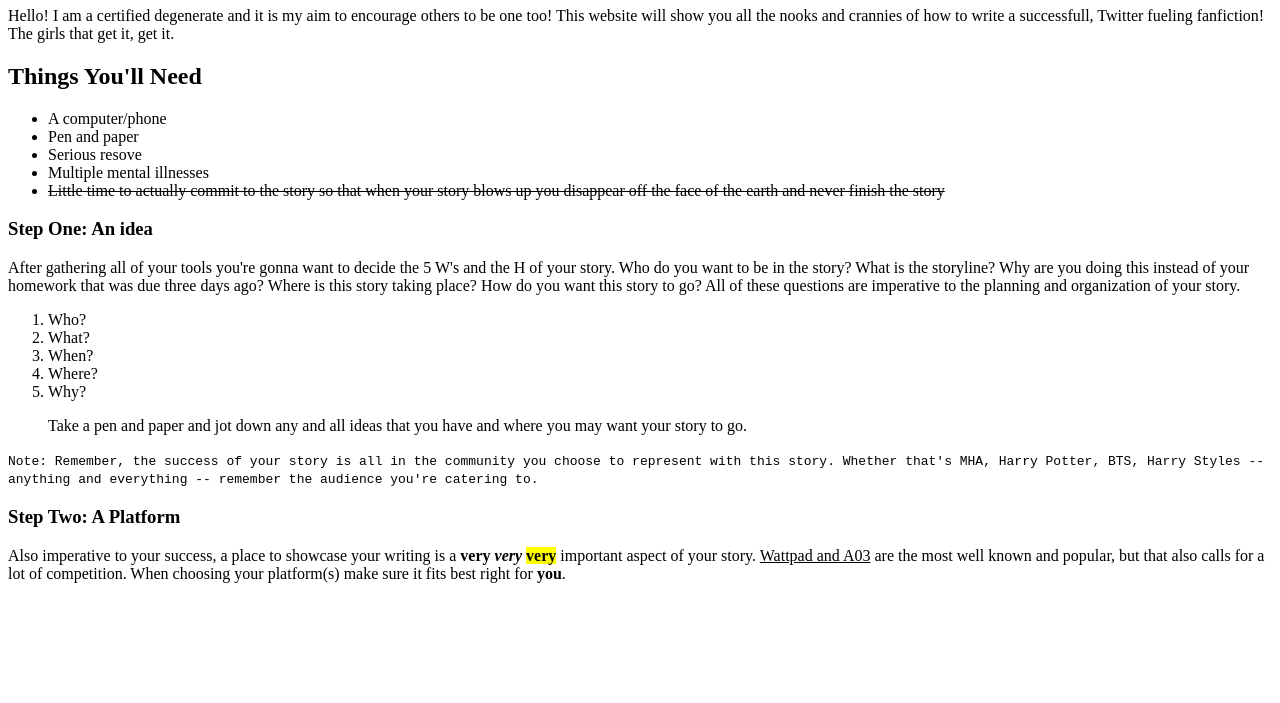
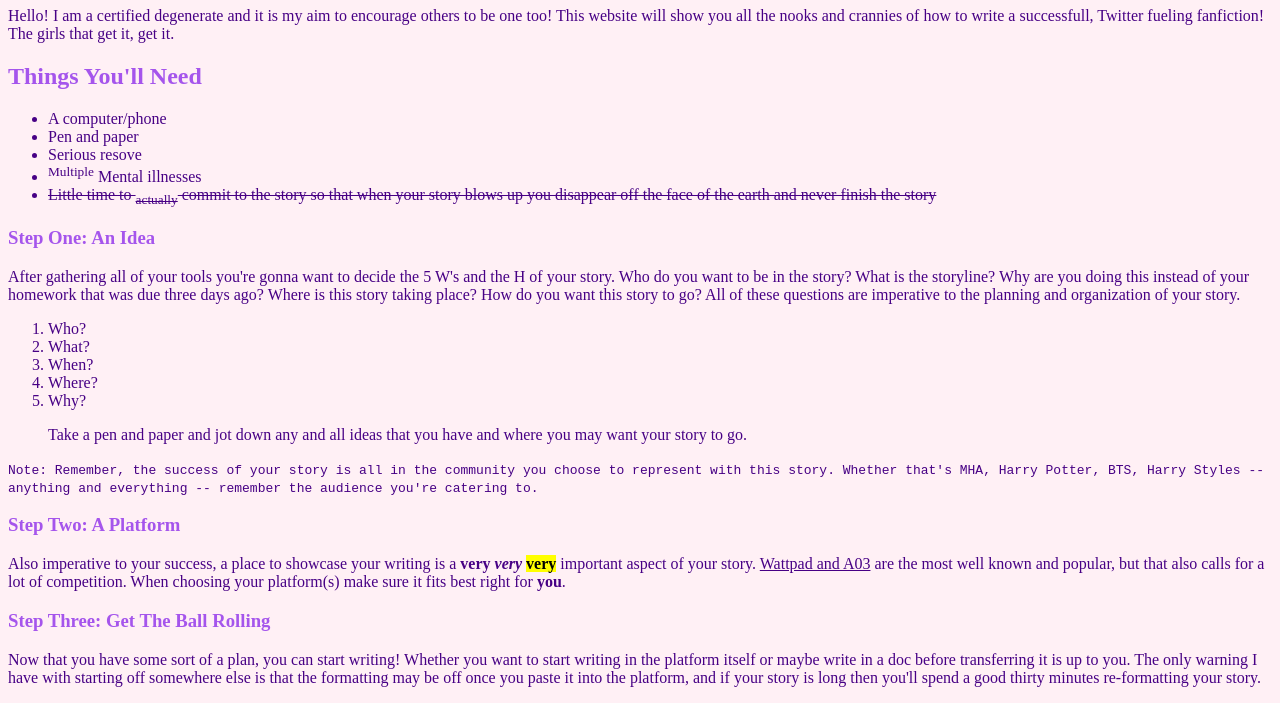
Before and after one commit to KaylaLy29/Dunno, a plain HTML site: page text.html in a window 1280 px wide. Shown: the part 99-802 px from the top of the page. Drawn offline with Linux system fonts and the light colour scheme.

Commit message:
Add files via upload

```diff
--- a/text.html
+++ b/text.html
@@ -5,6 +5,27 @@
 <head>
     <meta charset="utf-8">
     <title>my index page</title>
+    <style>
+        html {
+            background: lavenderblush;
+            color:#A555EC;
+        }
+        p{
+            color:#470085;
+        }
+        ol{
+            color:#470085;
+        }
+        ul{
+            color:#470085;
+        }
+        blockquote{
+            color:#470085;
+        }
+        code{
+            color:#470085;
+        }
+    </style>
 </head>
 
 <body>
@@ -12,7 +33,7 @@
     <a href="index.html">Home</a>
     <h1>How to Start a Fanfiction</h1>
 
-    <p>Hello! I am a certified degenerate and it is my aim to encourage others to be one too! This website will show you all the nooks and crannies of how to write a successfull, Twitter fueling fanfiction! The girls that get it, get it. </sup></p>
+    <p> Hello! I am a certified degenerate and it is my aim to encourage others to be one too! This website will show you all the nooks and crannies of how to write a successfull, Twitter fueling fanfiction! The girls that get it, get it. </sup></p>
 
     <!-- Idk why the hell I came up with this idea -->
 
@@ -21,11 +42,11 @@
         <li>A computer/phone</li>
         <li>Pen and paper</li>
         <li>Serious resove</li>
-        <li>Multiple mental illnesses</li>
-        <li><del>Little time to actually commit to the story so that when your story blows up you disappear off the face of the earth and never finish the story</del></lli>
+        <li><sup>Multiple</sup> Mental illnesses</li>
+        <li><del>Little time to <sub>actually</sub> commit to the story so that when your story blows up you disappear off the face of the earth and never finish the story</del></lli>
     </ul>
 
-    <h3>Step One: An idea</h3>
+    <h3>Step One: An Idea</h3>
 
     <p>After gathering all of your tools you're gonna want to decide the 5 W's and the H of your story. Who do you want to be in the story? What is the storyline? Why are you doing this instead of your homework that was due three days ago? Where is this story taking place? How do you want this story to go? All of these questions are imperative to the planning and organization of your story.</p>
 
@@ -46,6 +67,9 @@
 
     <p>Also imperative to your success, a place to showcase your writing is a <b>very <i>very</i> <mark>very</mark></b> important aspect of your story. <ins>Wattpad and A03</ins> are the most well known and popular, but that also calls for a lot of competition. When choosing your platform(s) make sure it fits best right for <b>you</b>.</p>
 
+    <h3>Step Three: Get The Ball Rolling</h3>
+
+    <p>Now that you have some sort of a plan, you can start writing! Whether you want to start writing in the platform itself or maybe write in a doc before transferring it is up to you. The only warning I have with starting off somewhere else is that the formatting may be off once you paste it into the platform, and if your story is long then you'll spend a good thirty minutes re-formatting your story.</p>
 
 
 </body>
```
